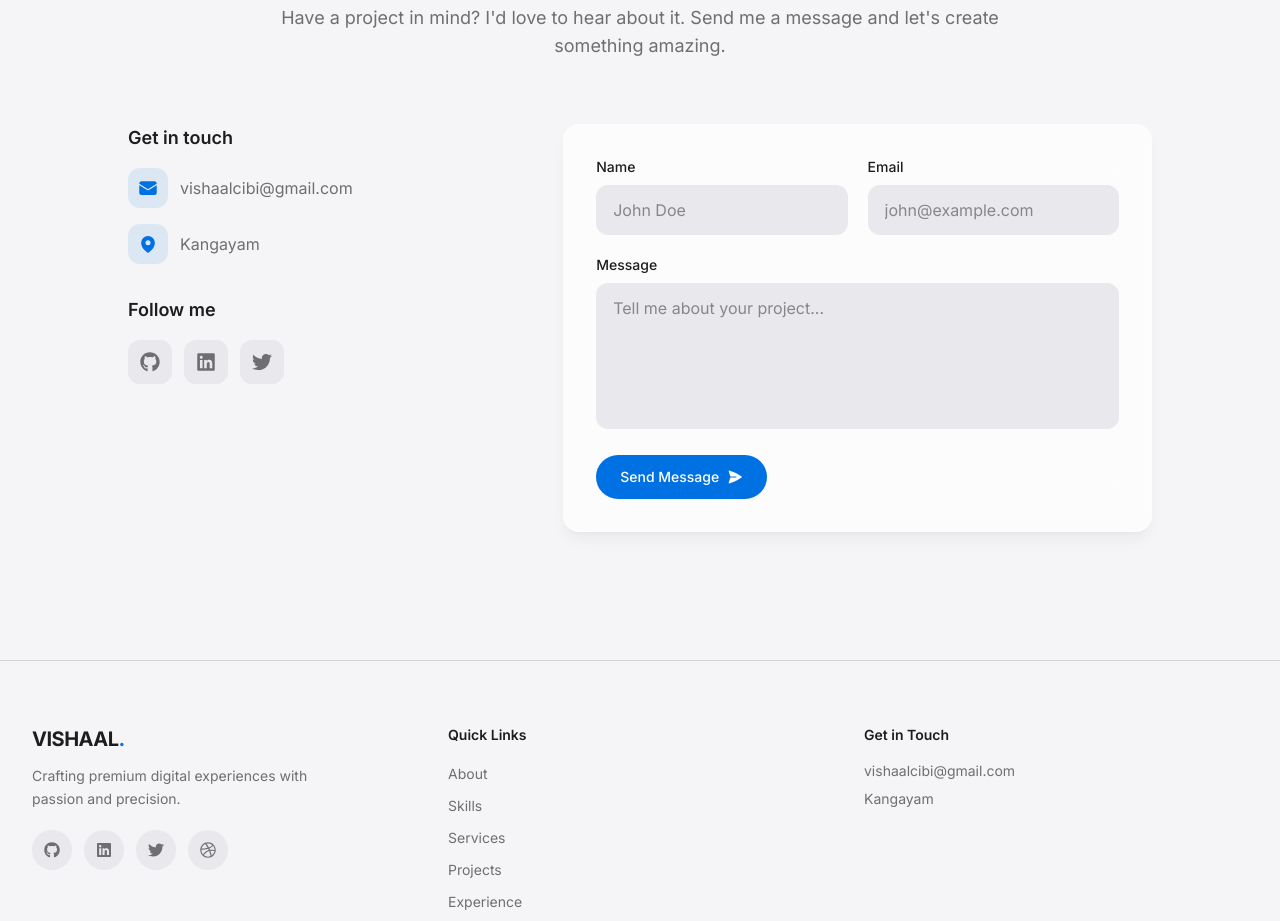
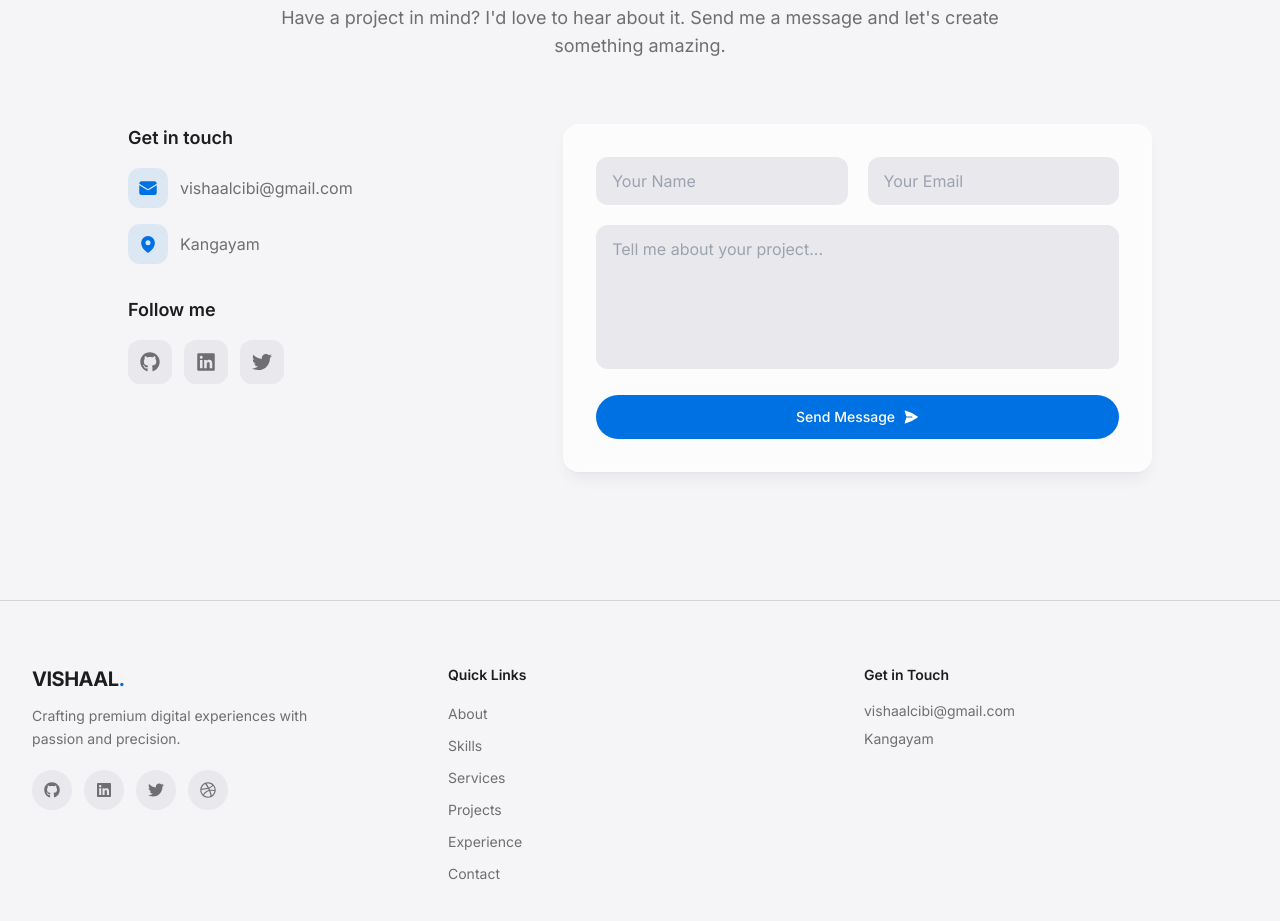
Before and after one commit to vishaalcibi-ops/my-portfolio, a React (Vite) app: page / in a window 1280 px wide. Shown: the part 7920-8841 px from the top of the page. Built offline with nearby package versions, Linux system fonts and the light colour scheme.

Commit message:
Add working contact form with EmailJS

```diff
--- a/package.json
+++ b/package.json
@@ -10,6 +10,7 @@
     "lint": "eslint ."
   },
   "dependencies": {
+    "@emailjs/browser": "^4.4.1",
     "framer-motion": "^11.15.0",
     "react": "^18.3.1",
     "react-dom": "^18.3.1",
--- a/src/components/sections/Contact.jsx
+++ b/src/components/sections/Contact.jsx
@@ -1,4 +1,5 @@
 import { useState } from 'react'
+import emailjs from '@emailjs/browser'
 import { motion } from 'framer-motion'
 import { HiEnvelope, HiMapPin, HiPaperAirplane } from 'react-icons/hi2'
 import { FaGithub, FaLinkedin, FaTwitter } from 'react-icons/fa'
@@ -8,66 +9,164 @@ import SectionHeading from '../ui/SectionHeading'
 import Button from '../ui/Button'
 
 export default function Contact() {
-  const [formState, setFormState] = useState({ name: '', email: '', message: '' })
+
+  const [formState, setFormState] = useState({
+    name: '',
+    email: '',
+    message: '',
+  })
+
   const [submitted, setSubmitted] = useState(false)
+  const [error, setError] = useState(false)
+
 
   const handleSubmit = (e) => {
     e.preventDefault()
+
+    emailjs.send(
+      'service_7i9g7gm',
+      'template_sr84dls',
+      {
+        name: formState.name,
+        email: formState.email,
+        message: formState.message,
+      },
+      'xuMXNsfHRbHEO4ltB'
+    )
+    .then(() => {
+
       setSubmitted(true)
+      setError(false)
+
+      setFormState({
+        name: '',
+        email: '',
+        message: '',
+      })
+
       setTimeout(() => {
         setSubmitted(false)
-      setFormState({ name: '', email: '', message: '' })
       }, 3000)
+
+    })
+    .catch((error) => {
+
+      console.log(error)
+      setError(true)
+
+    })
+
   }
 
+
   const handleChange = (e) => {
-    setFormState((prev) => ({ ...prev, [e.target.name]: e.target.value }))
+
+    setFormState((prev) => ({
+      ...prev,
+      [e.target.name]: e.target.value,
+    }))
+
   }
 
+
   return (
+
     <Section id="contact">
+
       <Container>
+
+
         <SectionHeading
           label="Contact"
           title="Let's work together"
           description="Have a project in mind? I'd love to hear about it. Send me a message and let's create something amazing."
         />
 
+
+
         <div className="grid grid-cols-1 lg:grid-cols-5 gap-10 lg:gap-16 max-w-5xl mx-auto">
+
+
+
+          {/* Contact Info */}
+
           <FadeIn className="lg:col-span-2 space-y-8">
+
+
             <div>
+
               <h3 className="text-lg font-semibold text-apple-gray-600 dark:text-white mb-4">
                 Get in touch
               </h3>
+
+
               <div className="space-y-4">
+
+
                 <a
                   href={`mailto:${siteConfig.email}`}
                   className="flex items-center gap-3 text-apple-gray-400 hover:text-apple-blue transition-colors group"
                 >
-                  <span className="flex h-10 w-10 items-center justify-center rounded-xl bg-apple-blue/10 text-apple-blue group-hover:bg-apple-blue group-hover:text-white transition-all">
+
+                  <span className="flex h-10 w-10 items-center justify-center rounded-xl bg-apple-blue/10 text-apple-blue">
                     <HiEnvelope className="h-5 w-5" />
                   </span>
+
                   {siteConfig.email}
+
                 </a>
+
+
+
                 <div className="flex items-center gap-3 text-apple-gray-400">
+
                   <span className="flex h-10 w-10 items-center justify-center rounded-xl bg-apple-blue/10 text-apple-blue">
                     <HiMapPin className="h-5 w-5" />
                   </span>
+
                   {siteConfig.location}
-                </div>
-              </div>
+
                 </div>
 
+
+              </div>
+
+            </div>
+
+
+
+
             <div>
+
               <h3 className="text-lg font-semibold text-apple-gray-600 dark:text-white mb-4">
                 Follow me
               </h3>
+
+
               <div className="flex gap-3">
+
+
                 {[
-                  { icon: FaGithub, href: siteConfig.social.github, label: 'GitHub' },
-                  { icon: FaLinkedin, href: siteConfig.social.linkedin, label: 'LinkedIn' },
-                  { icon: FaTwitter, href: siteConfig.social.twitter, label: 'Twitter' },
+                  {
+                    icon: FaGithub,
+                    href: siteConfig.social.github,
+                    label: 'GitHub'
+                  },
+
+                  {
+                    icon: FaLinkedin,
+                    href: siteConfig.social.linkedin,
+                    label: 'LinkedIn'
+                  },
+
+                  {
+                    icon: FaTwitter,
+                    href: siteConfig.social.twitter,
+                    label: 'Twitter'
+                  },
+
                 ].map(({ icon: Icon, href, label }) => (
+
                   <a
                     key={label}
                     href={href}
@@ -76,87 +175,134 @@ export default function Contact() {
                     aria-label={label}
                     className="flex h-11 w-11 items-center justify-center rounded-xl bg-apple-gray-100 dark:bg-apple-gray-700 text-apple-gray-400 hover:bg-apple-blue hover:text-white transition-all"
                   >
+
                     <Icon className="h-5 w-5" />
+
                   </a>
+
                 ))}
+
+
               </div>
+
+
             </div>
+
+
           </FadeIn>
 
+
+
+
+
+          {/* Contact Form */}
+
           <FadeIn delay={0.2} className="lg:col-span-3">
-            <form onSubmit={handleSubmit} className="glass-card p-6 md:p-8 space-y-5">
+
+
+            <form
+              onSubmit={handleSubmit}
+              className="glass-card p-6 md:p-8 space-y-5"
+            >
+
+
               <div className="grid grid-cols-1 sm:grid-cols-2 gap-5">
-                <div>
-                  <label htmlFor="name" className="block text-sm font-medium text-apple-gray-600 dark:text-white mb-2">
-                    Name
-                  </label>
+
+
                 <input
                   type="text"
-                    id="name"
                   name="name"
                   value={formState.name}
                   onChange={handleChange}
                   required
-                    placeholder="John Doe"
-                    className="w-full px-4 py-3 rounded-xl bg-apple-gray-100 dark:bg-apple-gray-700 border border-transparent focus:border-apple-blue focus:ring-2 focus:ring-apple-blue/20 outline-none transition-all text-apple-gray-600 dark:text-white placeholder:text-apple-gray-300"
+                  placeholder="Your Name"
+                  className="w-full px-4 py-3 rounded-xl bg-apple-gray-100 dark:bg-apple-gray-700"
                 />
-                </div>
-                <div>
-                  <label htmlFor="email" className="block text-sm font-medium text-apple-gray-600 dark:text-white mb-2">
-                    Email
-                  </label>
+
+
+
                 <input
                   type="email"
-                    id="email"
                   name="email"
                   value={formState.email}
                   onChange={handleChange}
                   required
-                    placeholder="john@example.com"
-                    className="w-full px-4 py-3 rounded-xl bg-apple-gray-100 dark:bg-apple-gray-700 border border-transparent focus:border-apple-blue focus:ring-2 focus:ring-apple-blue/20 outline-none transition-all text-apple-gray-600 dark:text-white placeholder:text-apple-gray-300"
+                  placeholder="Your Email"
+                  className="w-full px-4 py-3 rounded-xl bg-apple-gray-100 dark:bg-apple-gray-700"
                 />
+
+
               </div>
-              </div>
-              <div>
-                <label htmlFor="message" className="block text-sm font-medium text-apple-gray-600 dark:text-white mb-2">
-                  Message
-                </label>
+
+
+
               <textarea
-                  id="message"
+
                 name="message"
                 value={formState.message}
                 onChange={handleChange}
                 required
-                  rows={5}
+                rows="5"
                 placeholder="Tell me about your project..."
-                  className="w-full px-4 py-3 rounded-xl bg-apple-gray-100 dark:bg-apple-gray-700 border border-transparent focus:border-apple-blue focus:ring-2 focus:ring-apple-blue/20 outline-none transition-all text-apple-gray-600 dark:text-white placeholder:text-apple-gray-300 resize-none"
+                className="w-full px-4 py-3 rounded-xl bg-apple-gray-100 dark:bg-apple-gray-700 resize-none"
+
               />
-              </div>
 
-              <Button type="submit" className="w-full sm:w-auto">
+
+
+
+              <Button type="submit" className="w-full">
+
                 {submitted ? (
-                  'Message Sent!'
+                  "Message Sent!"
                 ) : (
                   <>
                     Send Message
                     <HiPaperAirplane className="h-4 w-4" />
                   </>
                 )}
+
               </Button>
 
+
+
+
               {submitted && (
+
                 <motion.p
-                  initial={{ opacity: 0, y: 10 }}
-                  animate={{ opacity: 1, y: 0 }}
-                  className="text-sm text-green-500"
+                  initial={{opacity:0}}
+                  animate={{opacity:1}}
+                  className="text-green-500"
                 >
-                  Thank you! I&apos;ll get back to you soon. (Connect to a backend or service like Formspree to handle submissions.)
+                  Thank you! I will contact you soon.
                 </motion.p>
+
               )}
+
+
+
+              {error && (
+
+                <p className="text-red-500">
+                  Failed to send message. Try again.
+                </p>
+
+              )}
+
+
+
             </form>
+
+
           </FadeIn>
+
+
         </div>
+
+
       </Container>
+
     </Section>
+
   )
 }
```
Also changed, not shown: 1 other file (tests, documents, lock files or other folders). Lines whose indentation alone changed are shown as unchanged.
